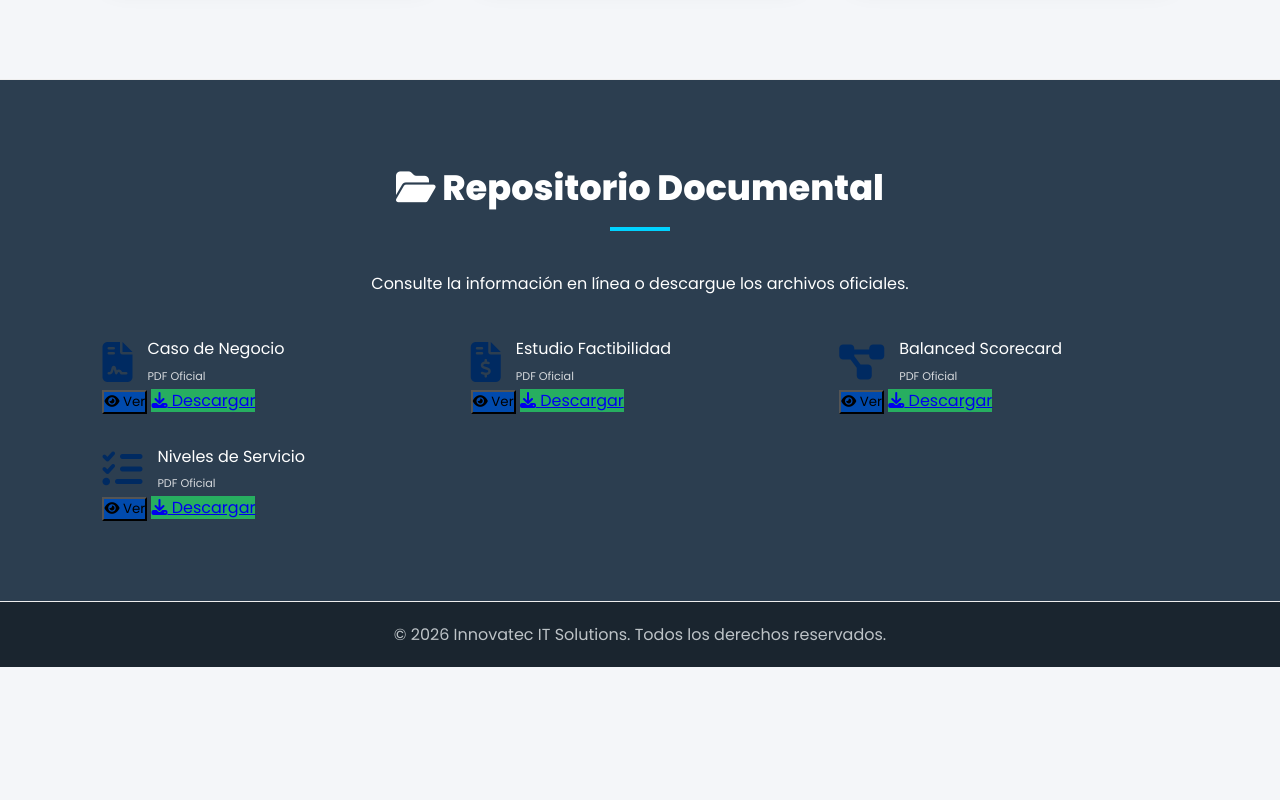
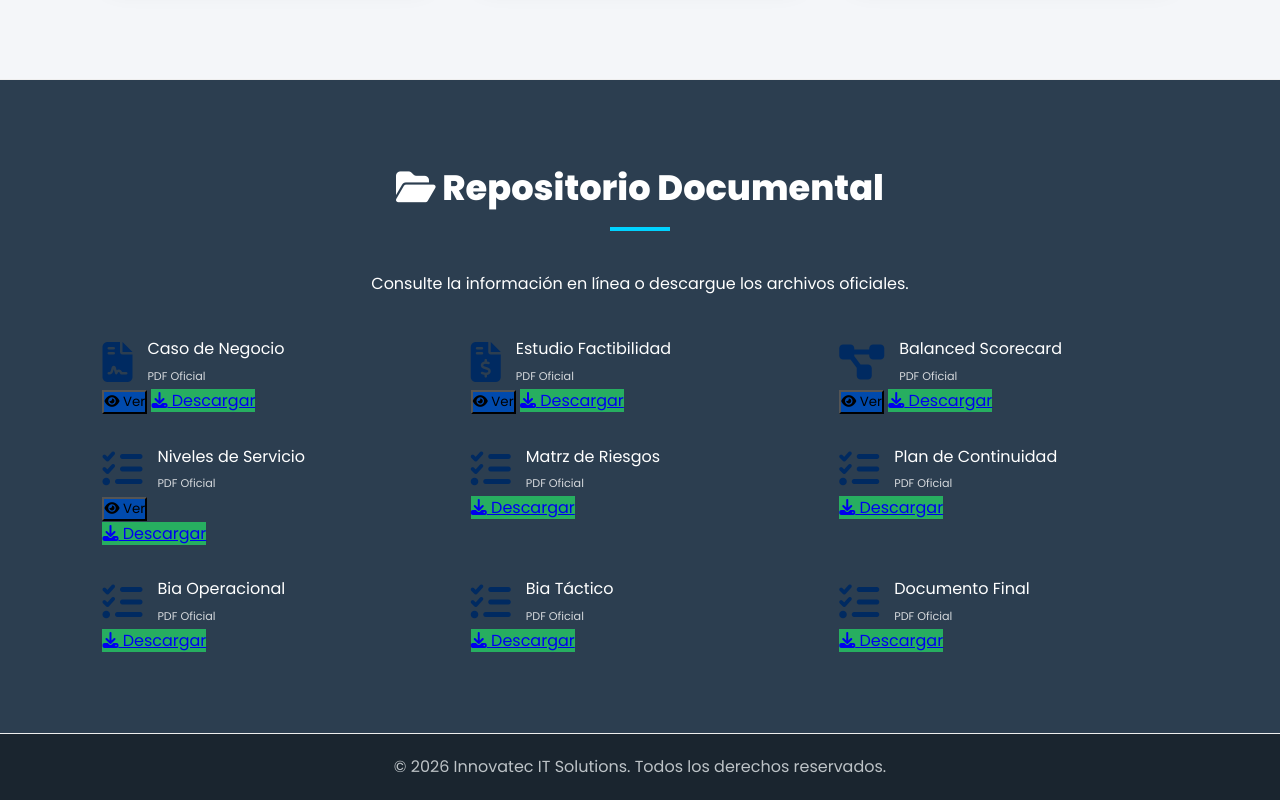
Before and after one commit to Carmonsix91/Carmonsix91.github.io, a plain HTML site: page IT/index.html in a window 1280 px wide. Shown: the part 2858-3658 px from the top of the page. Before the commit the page ends 3525 px from the top, so only its background shows below. Drawn offline with Linux system fonts and the light colour scheme.

Commit message:
Cuarto commit

```diff
--- a/IT/index.html
+++ b/IT/index.html
@@ -183,11 +183,71 @@
                     <i class="fas fa-tasks dl-icon"></i>
                     <div style="text-align:left;">Niveles de Servicio<br><span style="font-size:0.7rem; opacity:0.8;">PDF Oficial</span></div>
                 </div>
-                <div class="doc-actions">
-                    <button class="action-btn btn-view" onclick="openModal('modalSLA')">
+                  <button class="action-btn btn-view" onclick="openModal('modalSLA')">
                         <i class="fas fa-eye"></i> Ver
                     </button>
+                <div class="doc-actions">
                     <a href="./docs/Practica_SLA.pdf" class="action-btn btn-download" download="SLA.pdf">
+                        <i class="fas fa-download"></i> Descargar
+                    </a>
+                </div>
+            </div>
+
+             <div class="doc-card-container">
+                <div class="doc-info">
+                    <i class="fas fa-tasks dl-icon"></i>
+                    <div style="text-align:left;">Matrz de Riesgos<br><span style="font-size:0.7rem; opacity:0.8;">PDF Oficial</span></div>
+                </div>
+                <div class="doc-actions">
+                    <a href="./docs/Matriz de Riesgos.pdf" class="action-btn btn-download" download="SLA.pdf">
+                        <i class="fas fa-download"></i> Descargar
+                    </a>
+                </div>
+            </div>
+
+               <div class="doc-card-container">
+                <div class="doc-info">
+                    <i class="fas fa-tasks dl-icon"></i>
+                    <div style="text-align:left;">Plan de Continuidad<br><span style="font-size:0.7rem; opacity:0.8;">PDF Oficial</span></div>
+                </div>
+                <div class="doc-actions">
+                    <a href="./docs/Plan de Continuidad.pdf" class="action-btn btn-download" download="SLA.pdf">
+                        <i class="fas fa-download"></i> Descargar
+                    </a>
+                </div>
+            </div>
+
+             <div class="doc-card-container">
+                <div class="doc-info">
+                    <i class="fas fa-tasks dl-icon"></i>
+                    <div style="text-align:left;">Bia Operacional<br><span style="font-size:0.7rem; opacity:0.8;">PDF Oficial</span></div>
+                </div>
+                <div class="doc-actions">
+                    <a href="./docs/BIA Operacional.pdf" class="action-btn btn-download" download="SLA.pdf">
+                        <i class="fas fa-download"></i> Descargar
+                    </a>
+                </div>
+            </div>
+
+              <div class="doc-card-container">
+                <div class="doc-info">
+                    <i class="fas fa-tasks dl-icon"></i>
+                    <div style="text-align:left;">Bia Táctico<br><span style="font-size:0.7rem; opacity:0.8;">PDF Oficial</span></div>
+                </div>
+                <div class="doc-actions">
+                    <a href="./docs/BIA T.pdf" class="action-btn btn-download" download="SLA.pdf">
+                        <i class="fas fa-download"></i> Descargar
+                    </a>
+                </div>
+            </div>
+
+             <div class="doc-card-container">
+                <div class="doc-info">
+                    <i class="fas fa-tasks dl-icon"></i>
+                    <div style="text-align:left;">Documento Final<br><span style="font-size:0.7rem; opacity:0.8;">PDF Oficial</span></div>
+                </div>
+                <div class="doc-actions">
+                    <a href="./docs/Proyecto_Final_Gobierno_TI.pdf" class="action-btn btn-download" download="SLA.pdf">
                         <i class="fas fa-download"></i> Descargar
                     </a>
                 </div>
```
Also changed, not shown: 6 other files.
